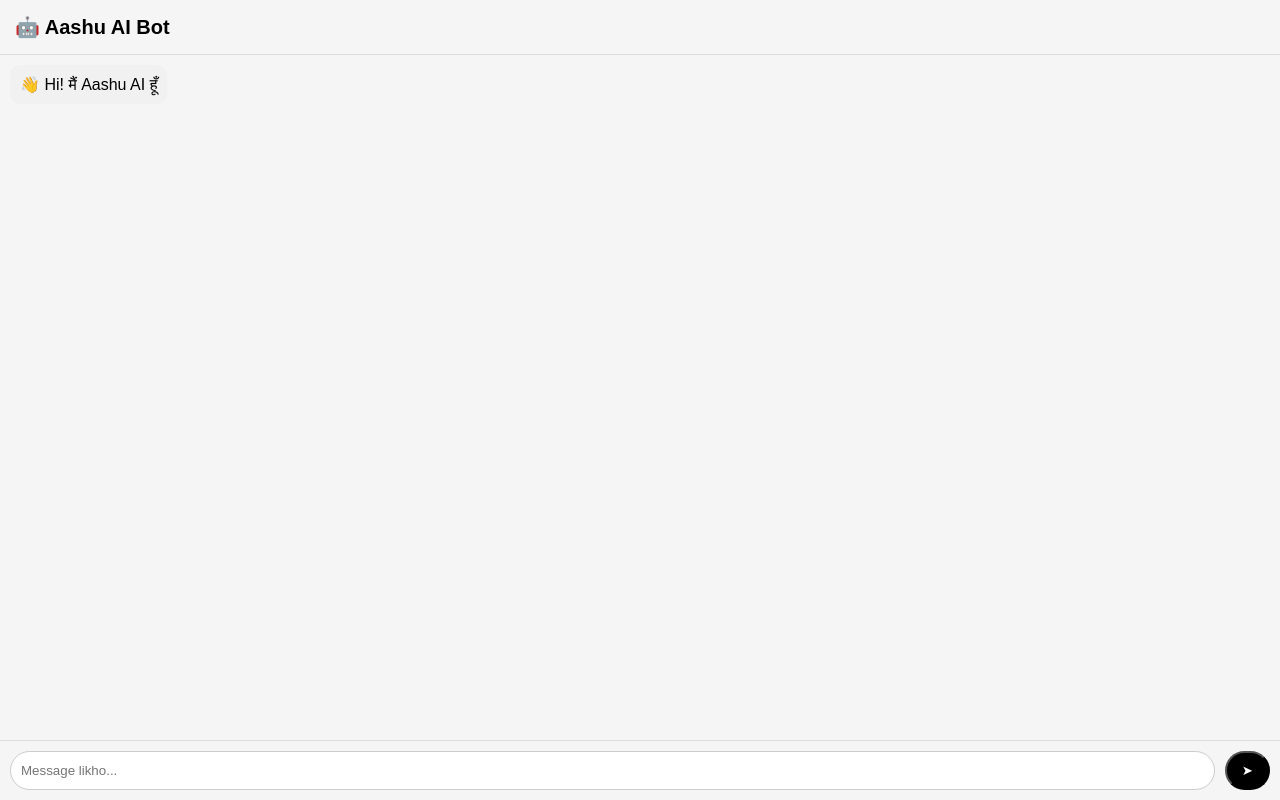
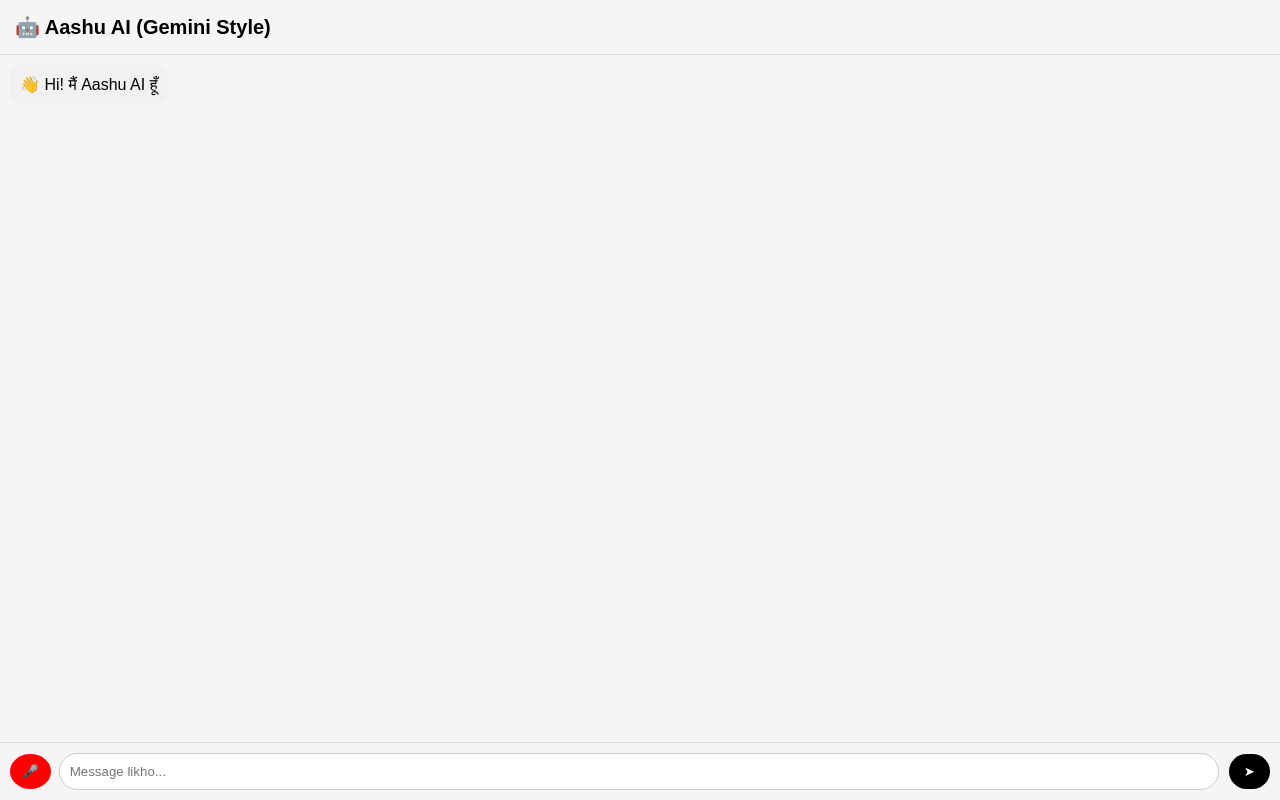
Before and after one commit to aashumalik784/aashu-bot, a React (Vite) app: page / in a window 1280 px wide. Built offline with nearby package versions, Linux system fonts and the light colour scheme.

Commit message:
App.jsx
Added voice input and output functionality to the chat application. Users can now send messages via voice and receive spoken responses.

```diff
--- a/src/App.jsx
+++ b/src/App.jsx
@@ -5,79 +5,183 @@
   const [messages, setMessages] = useState([
     { role: "assistant", content: "👋 Hi! मैं Aashu AI हूँ" }
   ]);
+  const [typing, setTyping] = useState(false);
+
+  // 🎤 Voice Input
+  const startVoice = () => {
+    const SpeechRecognition =
+      window.SpeechRecognition || window.webkitSpeechRecognition;
+
+    if (!SpeechRecognition) {
+      alert("Voice not supported");
+      return;
+    }
+
+    const recognition = new SpeechRecognition();
+    recognition.lang = "en-IN";
+
+    recognition.onresult = (event) => {
+      setInput(event.results[0][0].transcript);
+    };
+
+    recognition.start();
+  };
+
+  // 🔊 Voice Output
+  const speak = (text) => {
+    const utter = new SpeechSynthesisUtterance(text);
+    utter.lang = "en-IN";
+    speechSynthesis.speak(utter);
+  };
 
   const sendMessage = async () => {
     if (!input.trim()) return;
 
-    const userText = input;
+    const userMessage = input;
 
-    setMessages((prev) => [
-      ...prev,
-      { role: "user", content: userText }
-    ]);
+    const newMessages = [
+      ...messages,
+      { role: "user", content: userMessage }
+    ];
 
+    setMessages(newMessages);
     setInput("");
+    setTyping(true);
 
     try {
       const res = await fetch("/api/chat", {
         method: "POST",
         headers: { "Content-Type": "application/json" },
-        body: JSON.stringify({ message: userText })
+        body: JSON.stringify({ messages: newMessages })
       });
 
       const data = await res.json();
 
-      setMessages((prev) => [
-        ...prev,
+      setTyping(false);
+
+      setMessages([
+        ...newMessages,
         { role: "assistant", content: data.reply }
       ]);
 
+      speak(data.reply);
+
     } catch (err) {
-      setMessages((prev) => [
-        ...prev,
-        { role: "assistant", content: "❌ AI not responding" }
+      setTyping(false);
+      setMessages([
+        ...newMessages,
+        { role: "assistant", content: "❌ Error in AI response" }
       ]);
     }
   };
 
   return (
-    <div style={{ height: "100vh", display: "flex", flexDirection: "column", fontFamily: "Arial" }}>
+    <div style={styles.container}>
 
-      <div style={{ padding: 15, fontSize: 20, fontWeight: "bold", borderBottom: "1px solid #ddd" }}>
-        🤖 Aashu AI Bot
-      </div>
+      {/* HEADER */}
+      <div style={styles.header}>🤖 Aashu AI (Gemini Style)</div>
 
-      <div style={{ flex: 1, padding: 10, overflowY: "auto", display: "flex", flexDirection: "column", gap: 10 }}>
+      {/* CHAT BOX */}
+      <div style={styles.chat}>
         {messages.map((m, i) => (
           <div
             key={i}
             style={{
+              ...styles.msg,
               alignSelf: m.role === "user" ? "flex-end" : "flex-start",
-              background: m.role === "user" ? "#DCF8C6" : "#f1f1f1",
-              padding: 10,
-              borderRadius: 10,
-              maxWidth: "70%"
+              background: m.role === "user" ? "#DCF8C6" : "#f1f1f1"
             }}
           >
             {m.content}
           </div>
         ))}
+
+        {/* ✨ TYPING INDICATOR */}
+        {typing && (
+          <div style={styles.typing}>
+            Aashu AI is typing...
+          </div>
+        )}
       </div>
 
-      <div style={{ display: "flex", padding: 10, borderTop: "1px solid #ddd" }}>
+      {/* INPUT AREA */}
+      <div style={styles.inputBox}>
+
+        <button onClick={startVoice} style={styles.mic}>
+          🎤
+        </button>
+
         <input
           value={input}
           onChange={(e) => setInput(e.target.value)}
           placeholder="Message likho..."
-          style={{ flex: 1, padding: 10, borderRadius: 20, border: "1px solid #ccc" }}
+          style={styles.input}
         />
-        <button
-          onClick={sendMessage}
-          style={{ marginLeft: 10, padding: "10px 15px", borderRadius: 20, background: "black", color: "white" }}
-        >
+
+        <button onClick={sendMessage} style={styles.btn}>
           ➤
         </button>
       </div>
     </div>
   );
 }
+
+const styles = {
+  container: {
+    height: "100vh",
+    display: "flex",
+    flexDirection: "column",
+    fontFamily: "Arial"
+  },
+  header: {
+    padding: 15,
+    fontSize: 20,
+    fontWeight: "bold",
+    borderBottom: "1px solid #ddd"
+  },
+  chat: {
+    flex: 1,
+    padding: 10,
+    overflowY: "auto",
+    display: "flex",
+    flexDirection: "column",
+    gap: 10
+  },
+  msg: {
+    padding: 10,
+    borderRadius: 10,
+    maxWidth: "70%"
+  },
+  typing: {
+    fontStyle: "italic",
+    color: "gray"
+  },
+  inputBox: {
+    display: "flex",
+    padding: 10,
+    borderTop: "1px solid #ddd",
+    alignItems: "center"
+  },
+  input: {
+    flex: 1,
+    padding: 10,
+    borderRadius: 20,
+    border: "1px solid #ccc",
+    marginLeft: 8
+  },
+  btn: {
+    marginLeft: 10,
+    padding: "10px 15px",
+    borderRadius: 20,
+    background: "black",
+    color: "white",
+    border: "none"
+  },
+  mic: {
+    padding: "10px 12px",
+    borderRadius: "50%",
+    border: "none",
+    background: "red",
+    color: "white"
+  }
+};
```
